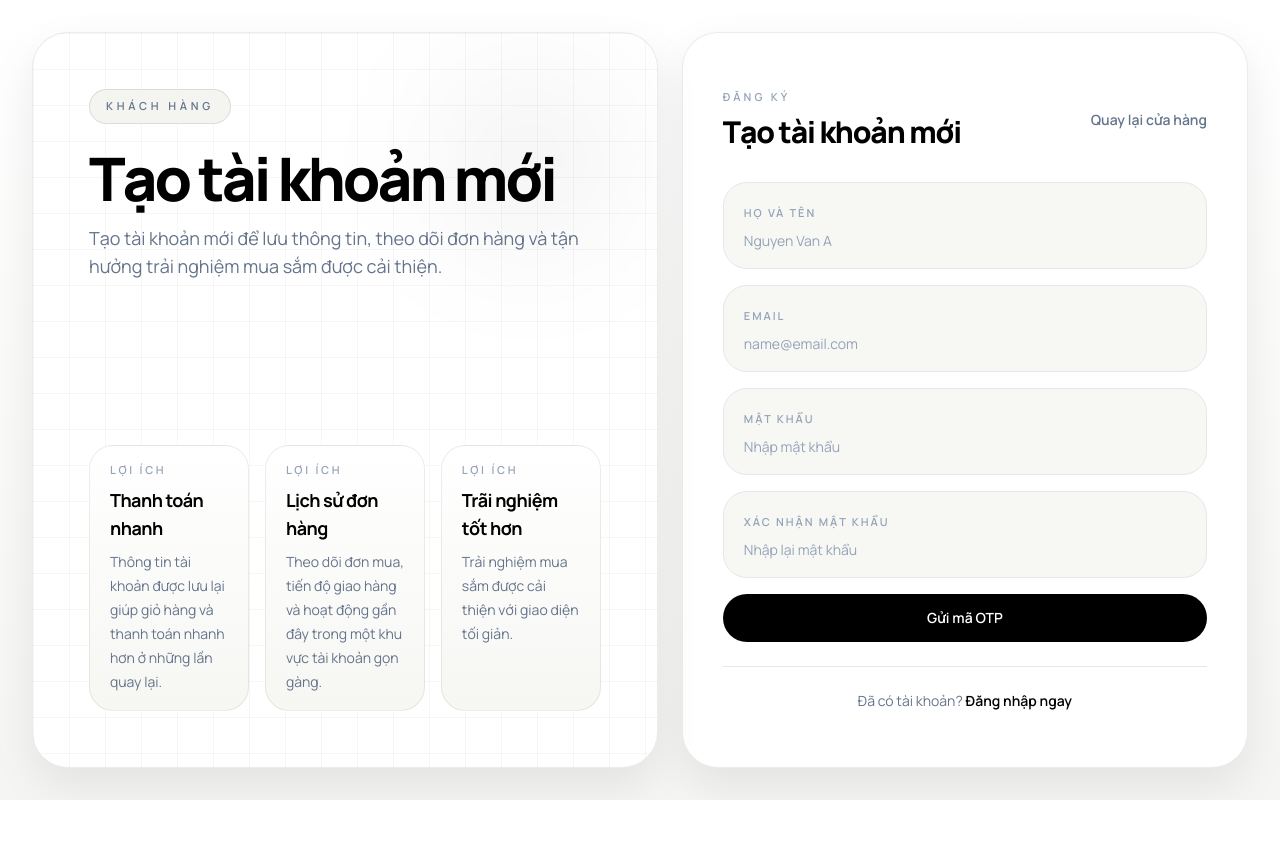
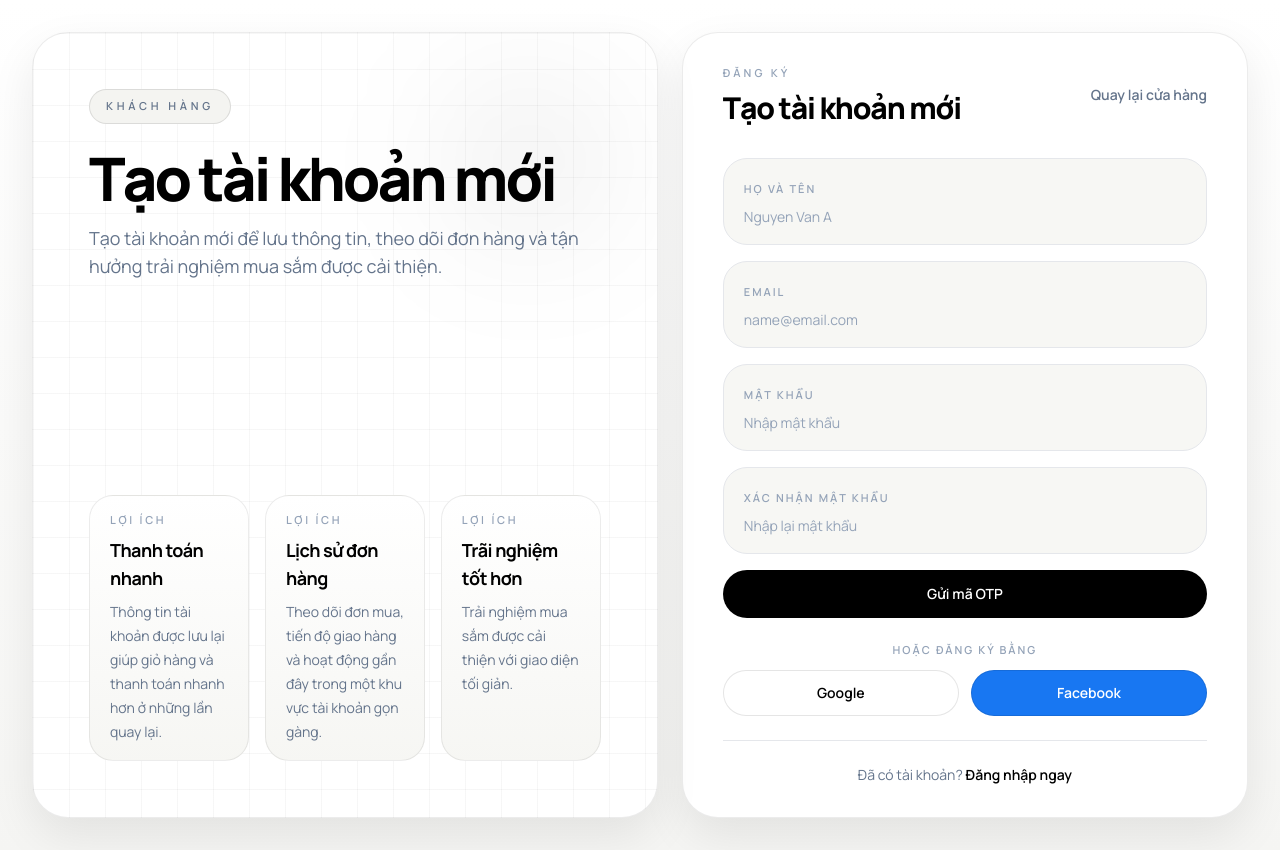
Before and after one commit to NhatThong0/clothes-website, a React (Vite) app in the folder frontend/: page /auth/register in a window 1280 px wide. Before the commit the page ends 800 px from the top, so only its background shows below. Built offline with nearby package versions, Linux system fonts and the light colour scheme; no server answers.

Commit message:
auth google

```diff
--- a/frontend/src/features/auth/pages/AuthPage.jsx
+++ b/frontend/src/features/auth/pages/AuthPage.jsx
@@ -491,11 +491,11 @@ export default function AuthPage() {
               )}
             </form>
 
-            {isLogin && (
+            {!otpStep && (
               <div className="mt-6 space-y-3">
                 <div className="flex items-center gap-3 text-[11px] font-semibold uppercase tracking-[0.18em] text-slate-400">
                   <span className="h-px flex-1 bg-black/8" />
-                  Hoặc đăng nhập bằng
+                  {isLogin ? 'Hoặc đăng nhập bằng' : 'Hoặc đăng ký bằng'}
                   <span className="h-px flex-1 bg-black/8" />
                 </div>
                 <div className="grid gap-3 sm:grid-cols-2">
```
